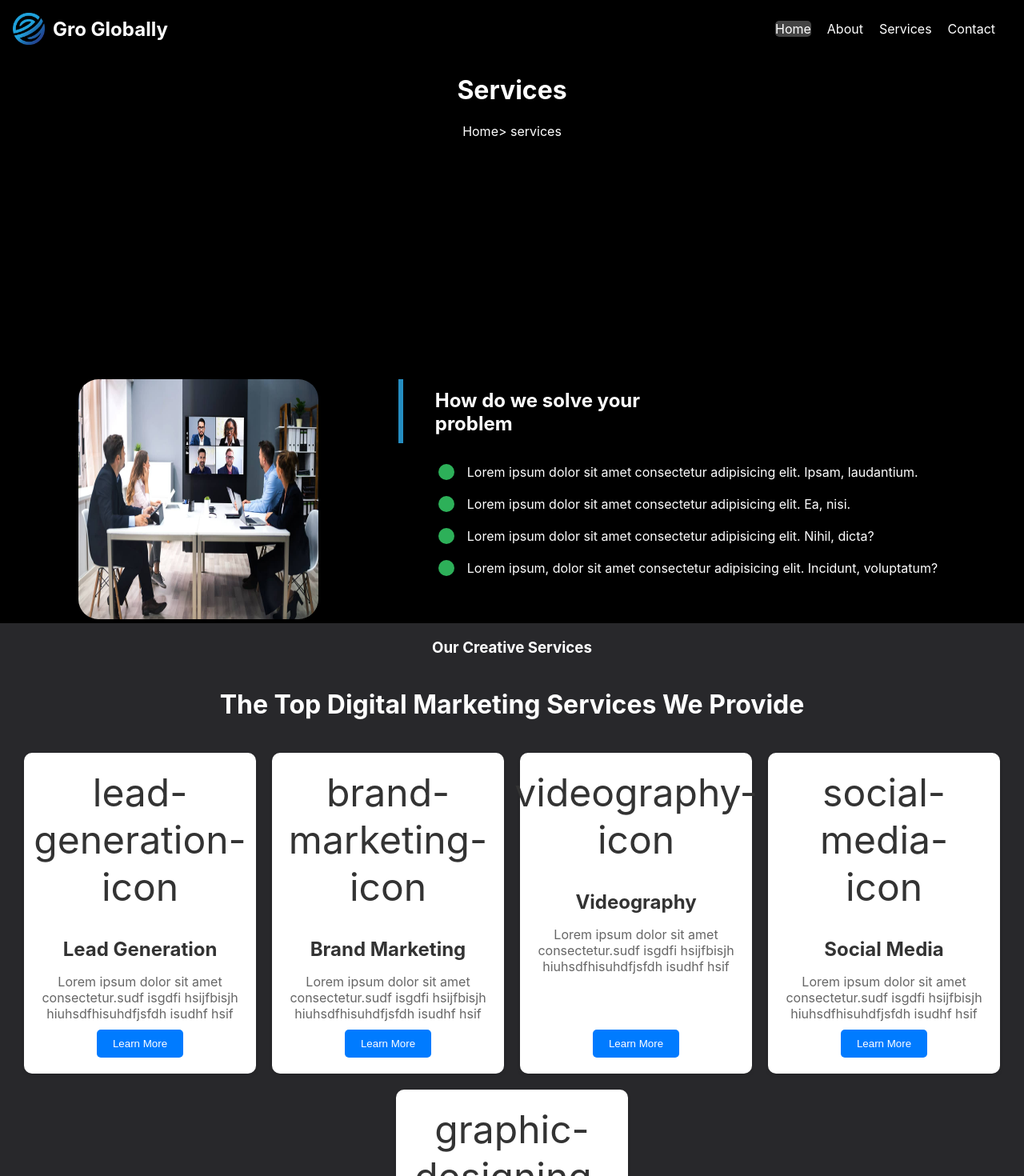
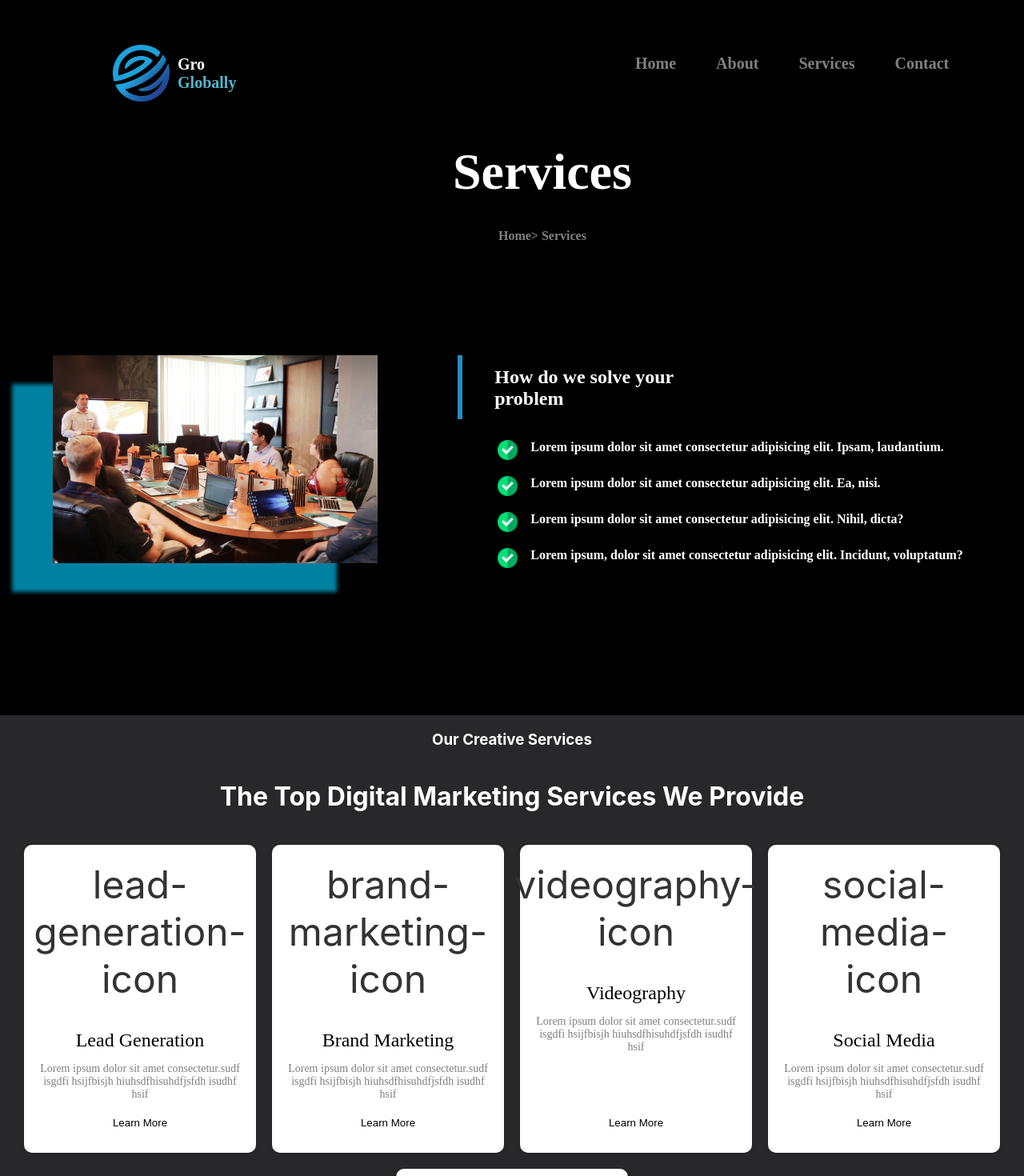
Before and after one commit to manpreet1singh/Groglobal, a React (Create React App) app: page /services in a window 1280 px wide. Shown: the top 1470 px of the page at 80% size. Built offline with nearby package versions, Linux system fonts and the light colour scheme.

Commit message:
services page

```diff
--- a/src/Components/Card.css
+++ b/src/Components/Card.css
@@ -7,7 +7,7 @@
   }
 
   .card {
-    background-color: #fff;
+    background-color: #ffffff;
     border-radius: 10px;
     box-shadow: 0 2px 5px rgba(0, 0, 0, 0.1);
     width: 250px;
@@ -35,28 +35,29 @@
 }
 
   .card-title {
-    font-size: 1.5rem;
-    font-weight: bold;
+    font-size: 24px;
+    font-weight: 500;
+    font-family: 'Inknut Antiqua';
     margin-bottom: 10px;
-    color: #333;
+    color:#000000;
+
   }
 
   .card-description {
-    font-size: 1rem;
-    color: #666;
+    font-size: 14px;
+    font-weight: 500;
+    color: #808080;
+    font-family: 'Inknut Antiqua';
     margin-bottom: 10px;
   }
 
   .card-button {
-    background-color: #007bff;
-    color: #fff;
+
+    background-color: #ffffff;
+    color: black;
     border: none;
     padding: 10px 20px;
     border-radius: 5px;
     cursor: pointer;
     transition: background-color 0.3s ease;
   }
-
-  .card-button:hover {
-    background-color: #0056b3;
-  }
--- a/src/Components/Middle.css
+++ b/src/Components/Middle.css
@@ -12,3 +12,19 @@
     flex-direction: column;
     align-items: center;
 }
+.button{
+    background-color:  #0081A1;
+    color: #ffffff;
+    height: 49px;
+    width: 289px;
+    font-size: 20px;
+    font-weight: 700;
+    cursor: pointer;
+    margin-top: 50px;
+    transition: color 0.3s ease;
+    margin-bottom: 50px;
+}
+.button:hover {
+
+ color:black
+}
--- a/src/Components/Middle.js
+++ b/src/Components/Middle.js
@@ -8,6 +8,7 @@ const Middle = () => {
     <h1>The Top Digital Marketing Services We Provide</h1>
     </div>
     <Cards/>
+    <button  className="button">Book an appointment </button>
     </div>
   )
 }
--- a/src/Components/Navbar.css
+++ b/src/Components/Navbar.css
@@ -4,54 +4,71 @@
   background-color: #000;
   padding: 1rem;
   display: flex;
-  justify-content: space-between;
+ height: 112px;
+  justify-content: space-around;
   align-items: center;
 }
 
 .logo {
   display: flex;
+  position: absolute;
+  left: 141px;
+  top: 56px;
   align-items: center;
 }
 
 .logo img {
-  width: 40px;
-  height: 40px;
+  width: 71.06px;
+  height: 71.06px;
+
+
   margin-right: 10px;
 }
-
 .logo-text {
-  font-size: 24px;
-  color: #fff;
-  font-weight: bold;
+  font-family: Inknut Antiqua;
+  font-weight: 700;
+  display: inline-block;
+  font-size: 20px;
+  color: #ffffff;
 }
 
-.nav-links {
+.logo-text::after {
+  content: "Globally";
+  color: #55B7CE;
+  font-size: 20px;
+  display: block;
+}
+.nav-links{
   list-style: none;
   margin: 0;
   padding: 0;
+  position: absolute;
+  left: 794px;
+  top: 67px;
   display: flex;
-  justify-content: space-between;
+ flex-direction: row;
+ justify-content: center;
+ gap: 50px;
+  font-family: Inknut Antiqua;
+font-size: 20px;
+font-weight: 700;
+line-height: 25px;
+text-align: left;
+
 }
+.nav-links li a{
 
-.nav-links li {
-  margin-right: 20px;
+list-style: none;
+text-decoration: none;
+font-family: 'Inknut Antiqua';
+font-style: normal;
+font-weight: 700;
+font-size: 20px;
+line-height: 25px;
+transition: color 0.2s ease;
+color: #808080;
+
 }
-
-.nav-links a {
-  color: #fff;
-  text-decoration: none;
-  transition: color 0.2s ease;
+.nav-links a:hover {
+  color: #ffffff;
 }
-
-.nav-links a:hover {
-  color: pink;
-}
-
-.active {
-  background-color: #444;
-  border-radius: 5px;
-}
-
-.active a {
-  color: #fff;
-}
--- a/src/Components/Navbar.js
+++ b/src/Components/Navbar.js
@@ -14,7 +14,8 @@ const Navbar = () => {
     <nav className="navbar">
       <div className="logo">
         <img src={logo} alt="Your Logo" />
-        <span className="logo-text">Gro Globally</span>
+        <span className="logo-text">Gro </span>
+
       </div>
       <ul className="nav-links">
         <li className={currentPage === 'home' ? 'active' : ''}>
--- a/src/Components/Services.css
+++ b/src/Components/Services.css
@@ -1,15 +1,31 @@
 .container{
     background-color: black;
     color: white;
-    height: 100%;
+    height: 750px;
     overflow: auto;
 }
 .upper{
 display: flex;
 flex-direction: column;
+position: absolute;
 justify-content: center;
 align-items: center;
+top: 272;
+left: 566px;
 }
+.upper h1{
+    font-family: Inknut Antiqua;
+    font-weight: 700;
+font-size: 64px;
+line-height: 56px;
+}
+.upper span{
+    color:  #808080;
+    font-family: Inknut Antiqua;
+    font-weight: 700;
+    font-size: 16px;
+}
+
 .lower{
     display: flex;
     margin-top: 300px;
@@ -22,9 +38,9 @@ align-items: center;
 
 }
 .lower-left img{
-    height: 300px;
-    width: 300px;
-   border-radius: 25px;
+    height: 260px;
+    width: 406px;
+    box-shadow: -51px 36px 4.9px 0px #0081A1;
    margin-bottom: 5px;
 }
 .lower-right{
@@ -44,6 +60,8 @@ align-items: center;
 
 }
 h2{
+    font-family: Inknut Antiqua;
+    font-weight: 700;
     margin: 0;
 }
 .lower-right-down ul{
@@ -52,12 +70,13 @@ h2{
 .list{
     display: flex;
     padding: 10px;
+    font-family: Inknut Antiqua;
+    font-weight: 700;
 }
 .check {
-    width: 20px;
-    height: 20px;
-    background-color: rgb(45, 176, 89);
-    border-radius: 50%;
+    width: 25px;
+    height: 25px;
+
     margin-right: 1rem;
   }
 
--- a/src/Components/Services.js
+++ b/src/Components/Services.js
@@ -1,5 +1,6 @@
 import React from 'react'
 import  meet from "../Images/meet.jpg";
+import  tick from "../Images/tick.png";
 import './Services.css';
 import Middle from './Middle';
 const Services = () => {
@@ -8,7 +9,7 @@ const Services = () => {
     <div className="container">
       <div className="upper">
         <h1>Services</h1>
-        <span>Home{`>`} services </span>
+        <span>Home{`>`} Services </span>
       </div>
       <div className="lower">
         <div className="lower-left">
@@ -25,12 +26,12 @@ const Services = () => {
           <div className="lower-right-down">
             <ul>
             <li className="list" >
-              <div className="check"></div>
-              <span>Lorem ipsum dolor sit amet consectetur adipisicing elit. Ipsam, laudantium.</span>
+              <img src={tick} className="check"></img>
+              <span >Lorem ipsum dolor sit amet consectetur adipisicing elit. Ipsam, laudantium.</span>
               </li>
-            <li className="list"> <div className="check"></div><span>Lorem ipsum dolor sit amet consectetur adipisicing elit. Ea, nisi.</span></li>
-            <li className="list"> <div className="check"></div><span>Lorem ipsum dolor sit amet consectetur adipisicing elit. Nihil, dicta?</span></li>
-            <li className="list"> <div className="check"></div><span>Lorem ipsum, dolor sit amet consectetur adipisicing elit. Incidunt, voluptatum?</span></li>
+            <li className="list"> <img src={tick} className="check"></img><span>Lorem ipsum dolor sit amet consectetur adipisicing elit. Ea, nisi.</span></li>
+            <li className="list">  <img src={tick} className="check"></img><span>Lorem ipsum dolor sit amet consectetur adipisicing elit. Nihil, dicta?</span></li>
+            <li className="list"> <img src={tick} className="check"></img><span>Lorem ipsum, dolor sit amet consectetur adipisicing elit. Incidunt, voluptatum?</span></li>
 
             </ul>
           </div>
```
Also changed, not shown: src/Images/meet.jpg, src/Images/tick.png (added).
